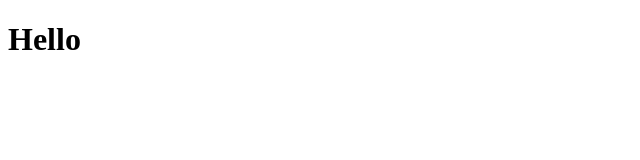
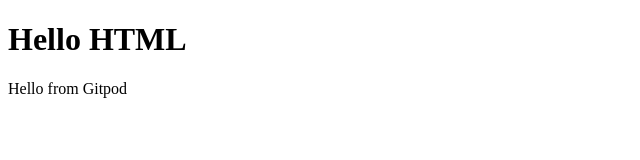
Before and after one commit to vitkarik/my-first-time, a plain HTML site: page index.html in a window 1280 px wide. Shown: the whole page, without its empty margins (0-640 px from the left). Drawn offline with Linux system fonts and the light colour scheme.

Commit message:
Added paragraph

```diff
--- a/index.html
+++ b/index.html
@@ -4,6 +4,7 @@
   <title>My first time</title>
 </head>
 <body>
-  <h1>Hello</h1>
+  <h1>Hello HTML</h1>
+  <p>Hello from Gitpod </p>
  </body>
 </html>
```
